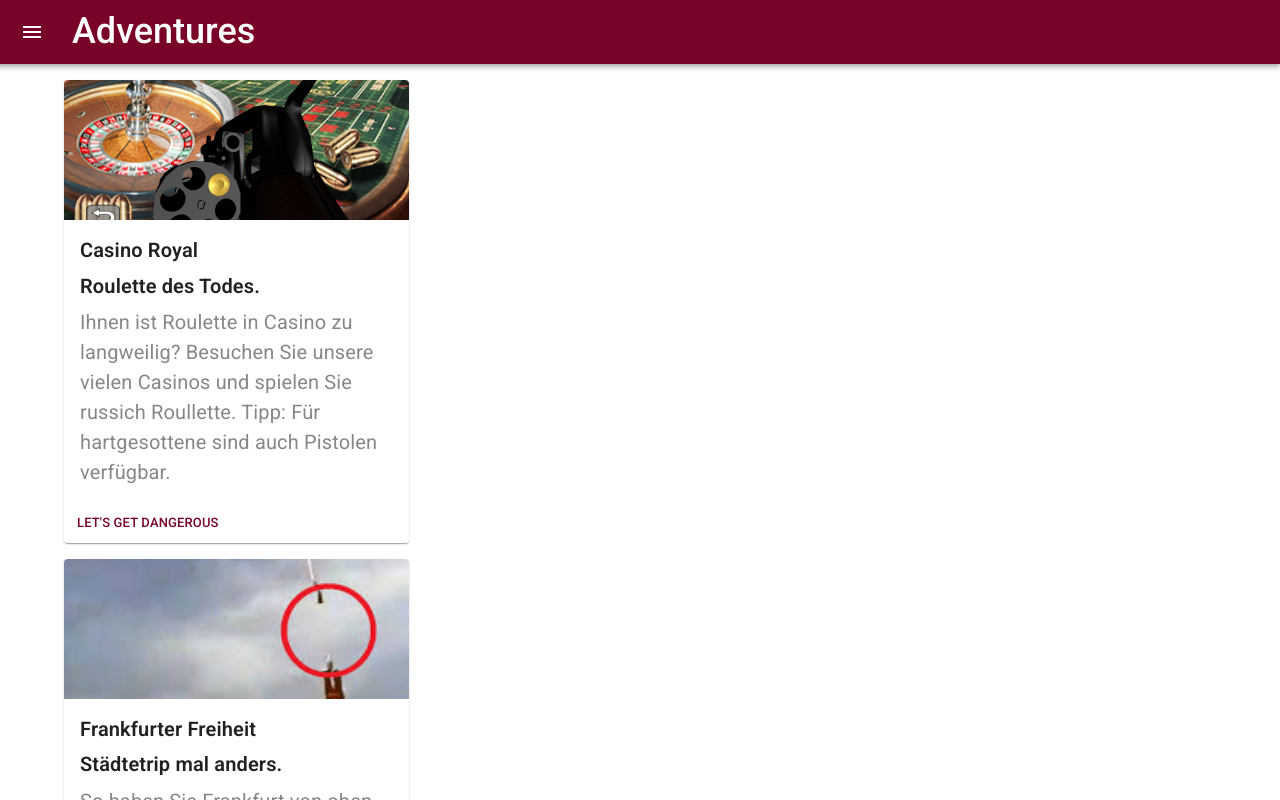
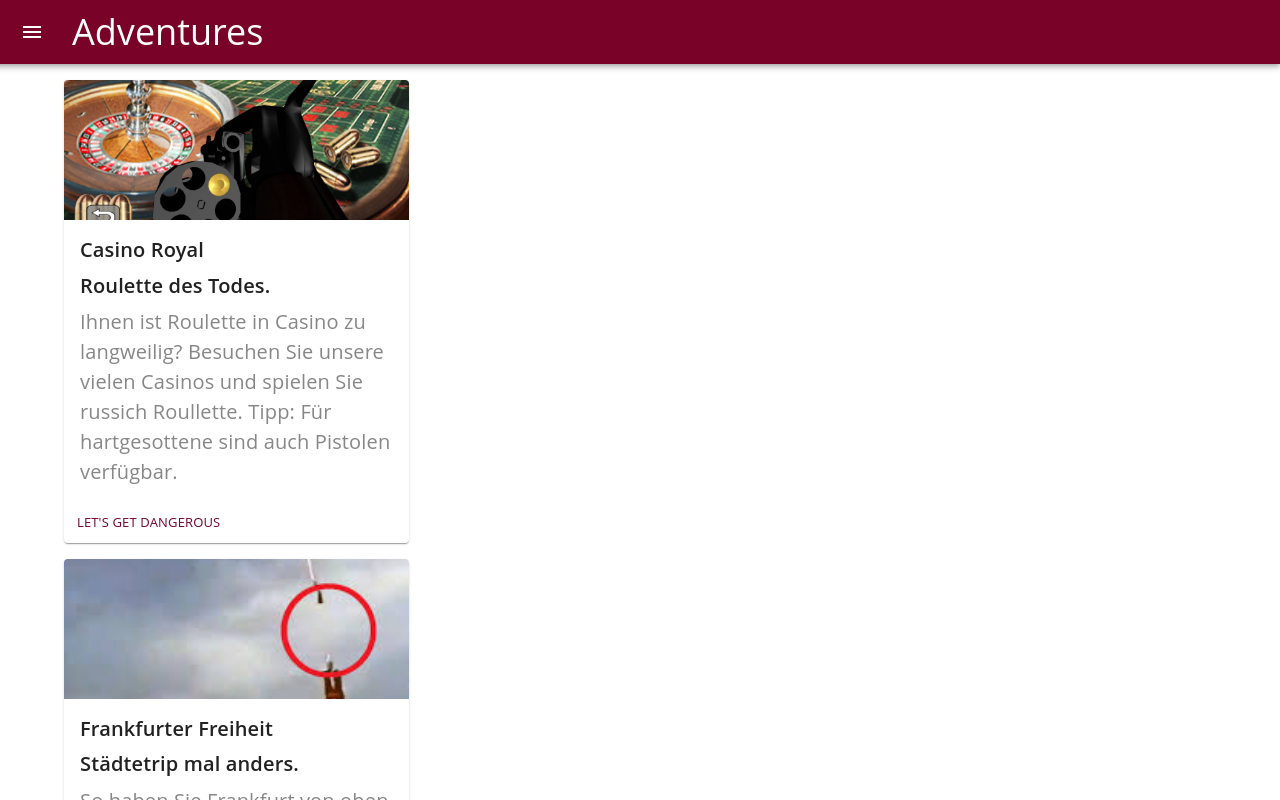
Before and after one commit to BenjaminNeckam/DangerZone, a React (Create React App) app in the folder frontend-danger-zone/: page /#/overview in a window 1280 px wide. Shown: the top 800 px of the page. Built offline with nearby package versions, Linux system fonts and the light colour scheme.

Commit message:
Fix font

```diff
--- a/frontend-danger-zone/src/index.js
+++ b/frontend-danger-zone/src/index.js
@@ -4,8 +4,6 @@ import App from './App';
 import {ThemeProvider} from "@mui/material";
 import theme from "./theme";
 import "./index.css"
-
-import "typeface-roboto";
 
 const root = ReactDOM.createRoot(document.getElementById('root'));
 root.render(
--- a/frontend-danger-zone/src/theme.js
+++ b/frontend-danger-zone/src/theme.js
@@ -1,6 +1,5 @@
 // // A custom theme for this app
 import { createTheme } from '@mui/material';
-import regular from "./assets/Roboto/Roboto-Regular.ttf";
 
 let theme = createTheme({
   palette: {
@@ -62,9 +61,9 @@ let theme = createTheme({
   },
 
   typography: {
-    fontFamily: "Roboto",
+    fontFamily: "Open Sans",
     body1: {
-      fontFamily: 'Roboto',
+      fontFamily: 'Open Sans',
       fontStyle: 'normal',
       fontWeight: 400,
       fontSize: '20px',
@@ -72,7 +71,7 @@ let theme = createTheme({
       letterSpacing: '0.15px',
     },
     body1SemiBold: {
-      fontFamily: 'Roboto',
+      fontFamily: 'Open Sans',
       fontStyle: 'normal',
       fontWeight: 600,
       fontSize: '14px',
@@ -80,7 +79,7 @@ let theme = createTheme({
       letterSpacing: '0.15px',
     },
     body2: {
-      fontFamily: 'Roboto',
+      fontFamily: 'Open Sans',
       fontStyle: 'normal',
       fontWeight: 400,
       fontSize: '20px',
@@ -88,7 +87,7 @@ let theme = createTheme({
       letterSpacing: '0.15px',
     },
     subtitle1: {
-      fontFamily: 'Roboto',
+      fontFamily: 'Open Sans',
       fontStyle: 'normal',
       fontWeight: 500,
       fontSize: '18px',
@@ -97,7 +96,7 @@ let theme = createTheme({
       color: '#373737',
     },
     subtitle2: {
-      fontFamily: 'Roboto',
+      fontFamily: 'Open Sans',
       fontStyle: 'normal',
       fontWeight: 500,
       fontSize: '20px',
@@ -105,7 +104,7 @@ let theme = createTheme({
       letterSpacing: '0.1px',
     },
     subtitle2SemiBold: {
-      fontFamily: 'Roboto',
+      fontFamily: 'Open Sans',
       fontStyle: 'normal',
       fontWeight: 600,
       fontSize: '20px',
@@ -113,7 +112,7 @@ let theme = createTheme({
       letterSpacing: '0.1px',
     },
     caption: {
-      fontFamily: 'Roboto',
+      fontFamily: 'Open Sans',
       fontStyle: 'normal',
       fontWeight: 400,
       fontSize: '13px',
@@ -123,7 +122,7 @@ let theme = createTheme({
       opacity: 0.8,
     },
     overline: {
-      fontFamily: 'Roboto',
+      fontFamily: 'Open Sans',
       fontStyle: 'normal',
       fontWeight: 400,
       fontSize: '12px',
@@ -132,7 +131,7 @@ let theme = createTheme({
       textTransform: 'uppercase',
     },
     button: {
-      fontFamily: 'Roboto',
+      fontFamily: 'Open Sans',
       fontStyle: 'normal',
       fontWeight: 500,
       fontSize: '18px',
@@ -141,7 +140,7 @@ let theme = createTheme({
       color: '#4CAF50',
     },
     buttonMedium: {
-      fontFamily: 'Roboto',
+      fontFamily: 'Open Sans',
       fontSize: '16px',
       color: '#FFFFFF',
       lineHeight: '19px',
@@ -149,24 +148,24 @@ let theme = createTheme({
     },
     h1: {
       fontSize: '24px',
-      fontFamily: "Roboto",
+      fontFamily: "Open Sans",
     },
     h2: {
-      fontFamily: 'Roboto',
+      fontFamily: 'Open Sans',
       fontStyle: 'normal',
       fontWeight: 500,
       fontSize: '36px',
       lineHeight: '120%',
     },
     h3: {
-      fontFamily: 'Roboto',
+      fontFamily: 'Open Sans',
       fontStyle: 'normal',
       fontWeight: 500,
       fontSize: '32px',
       lineHeight: '150%',
     },
     h4: {
-      fontFamily: 'Roboto',
+      fontFamily: 'Open Sans',
       fontStyle: 'normal',
       fontWeight: 700,
       fontSize: '20px',
@@ -175,7 +174,7 @@ let theme = createTheme({
       textTransform: 'uppercase',
     },
     h5: {
-      fontFamily: 'Roboto',
+      fontFamily: 'Open Sans',
       fontStyle: 'normal',
       fontWeight: '600 !important',
       fontSize: '20px',
@@ -183,7 +182,7 @@ let theme = createTheme({
       letterSpacing: '0.15px',
     },
     h6: {
-      fontFamily: 'Roboto',
+      fontFamily: 'Open Sans',
       fontStyle: 'normal',
       fontWeight: 500,
       fontSize: '36px',
```
